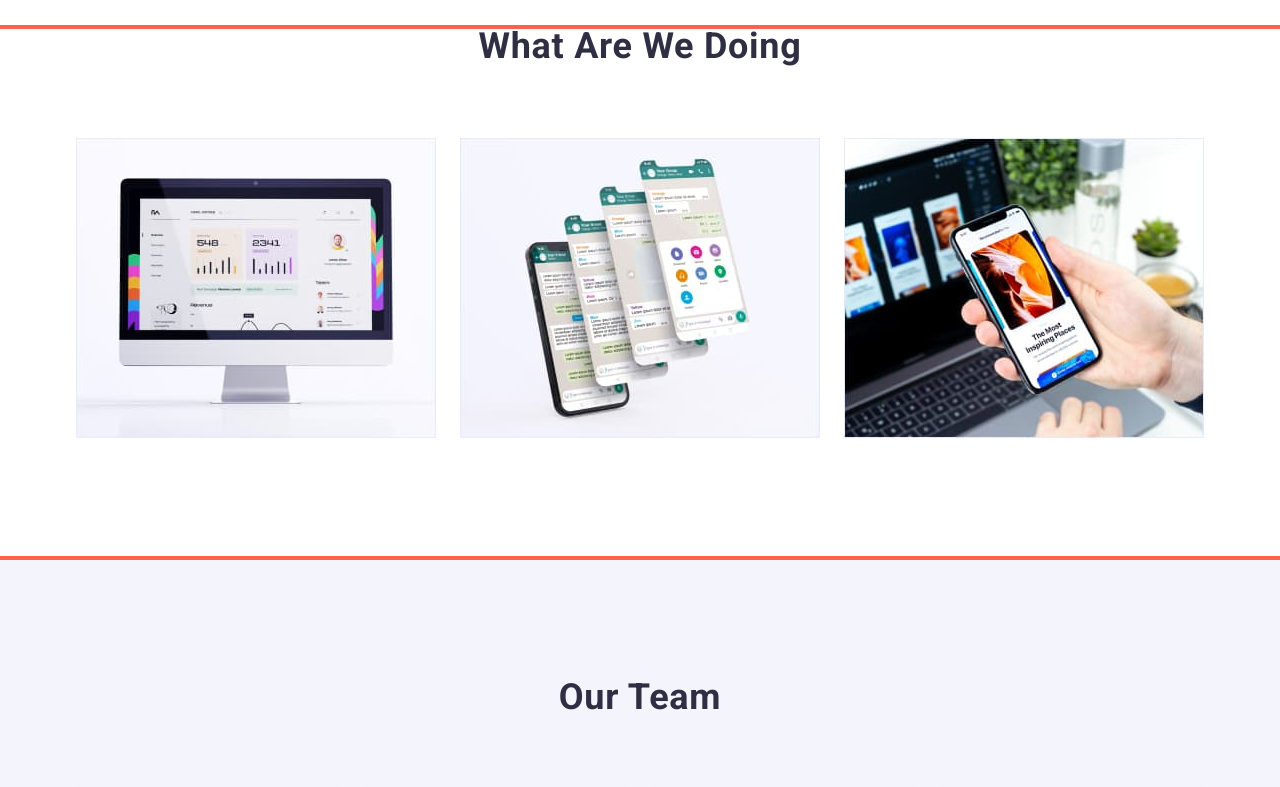
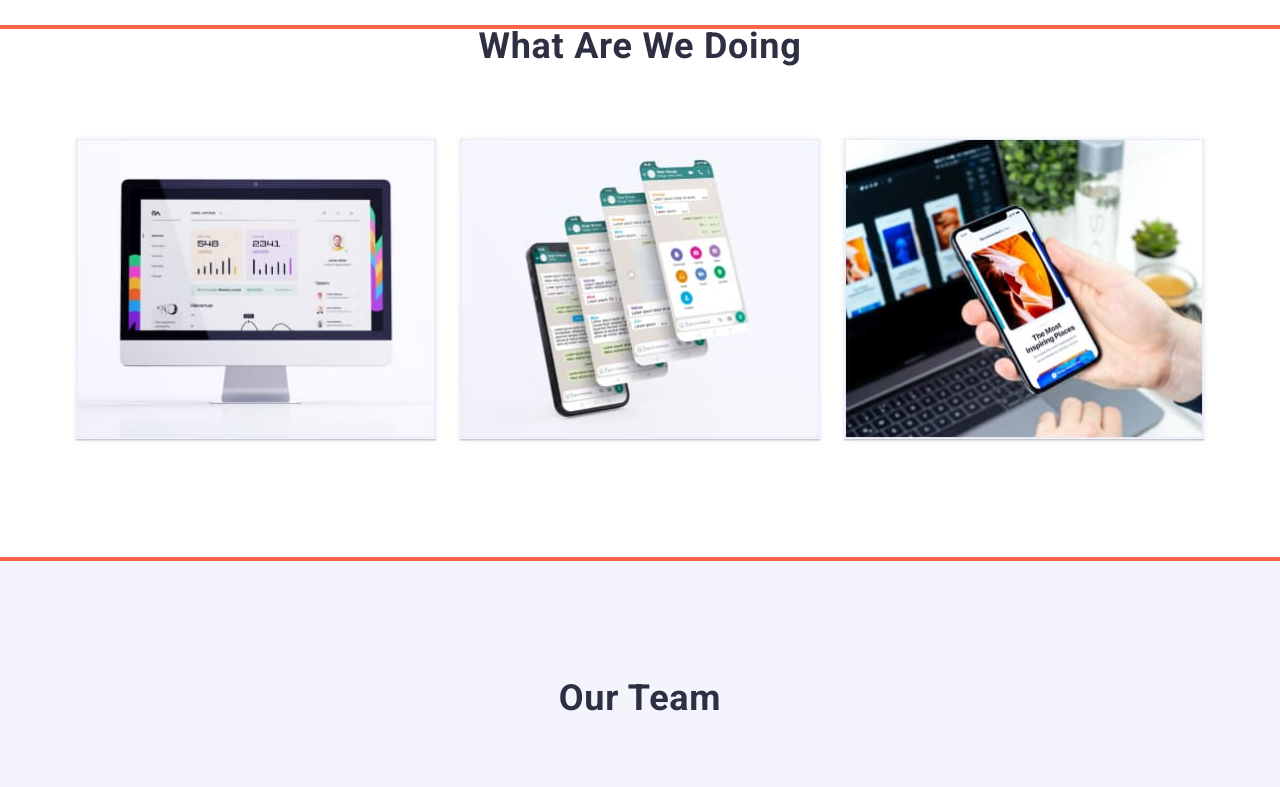
Before and after one commit to demadc/goit-markup-hw-04, a plain HTML site: page index.html in a window 1280 px wide. Shown: the part 1140-1927 px from the top of the page. Drawn offline with nearby package versions, Linux system fonts and the light colour scheme.

Commit message:
added shadow

```diff
--- a/CSS/styles.css
+++ b/CSS/styles.css
@@ -358,7 +358,10 @@ address {
 	display: flex;
 	flex-wrap: wrap;
 }
-
+.section-img {
+	border: 1px solid var(--light);
+	box-shadow: 0px 1px 6px rgba(46, 47, 66, 0.08), 0px 1px 1px rgba(46, 47, 66, 0.16), 0px 2px 1px rgba(46, 47, 66, 0.08);
+}
 .section-item.portfolio:not(:nth-child(3n)) {
 	margin-right: 24px;
 }
```
